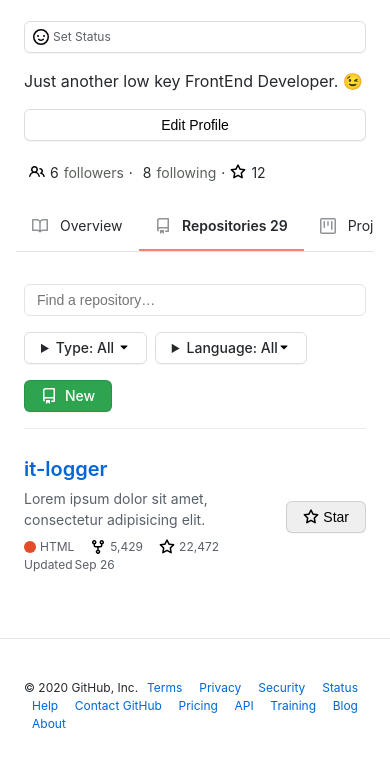
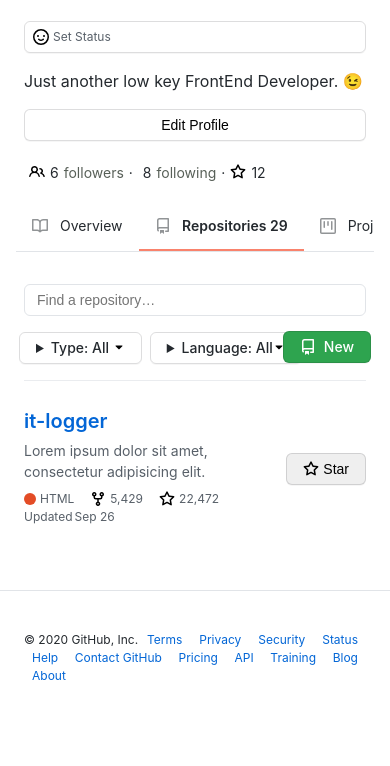
Before and after one commit to Afej/github-repo-clone, a plain HTML site: page index.html in a window 390 px wide. Shown: the part 156-922 px from the top of the page. After the commit the page ends 881 px from the top, so only its background shows below. Drawn offline with Linux system fonts and the light colour scheme; no server answers.

Commit message:
more mobile responsive screens

```diff
--- a/css/style.scss
+++ b/css/style.scss
@@ -793,11 +793,12 @@ main {
       .repo-header {
         width: 100%;
         flex-wrap: wrap;
-        gap: 16px;
+        gap: 8px;
 
         label {
           width: 100%;
           margin-right: 0;
+          margin-bottom: 8px;
         }
       }
 
@@ -825,11 +826,37 @@ main {
 }
 
 @media (max-width: 500px) {
-  .main .container .main-profile-content .profile-img {
-    width: 65px;
-  }
+  .main {
+    .container .main-profile-content .profile-img {
+      width: 65px;
+    }
 
-  .main .repo-section .repo-header a.new-repo {
-    margin-left: 0;
+    .repo-section .repo-header a.new-repo {
+      margin-left: auto;
+    }
+
+    .repo-section .repo-header {
+      justify-content: flex-start;
+    }
   }
 }
+
+@media (max-width: 390px) {
+  .main {
+    .repo-section .repo-header {
+      position: relative;
+
+      .details-wrapper {
+        position: relative;
+        left: -5px;
+      }
+
+      a.new-repo {
+        // margin-left: 14px;
+        position: absolute;
+        right: -5px;
+        top: 57%;
+      }
+    }
+  }
+}
```
Also changed, not shown: css/style.css.
